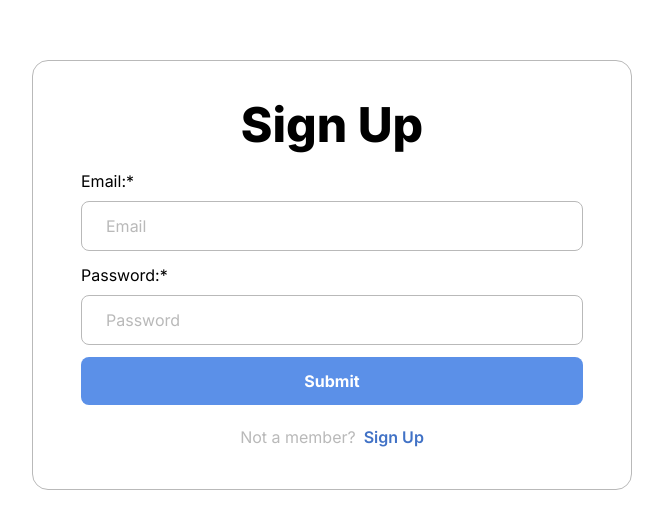
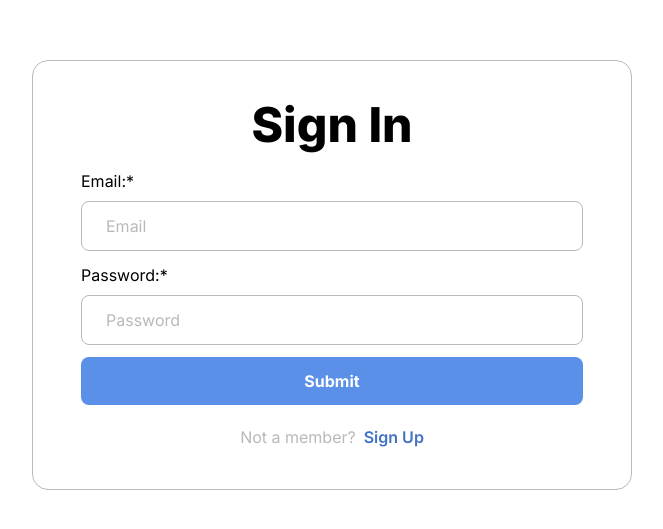
Before and after one commit to Namprik/pracdev2-frontend, a Next.js app: page /signIn in a window 1280 px wide. Shown: the part 125-654 px from the top of the page, without its empty margins (308-971 px from the left). Built offline with nearby package versions, Linux system fonts and the light colour scheme; no server answers.

Commit message:
style: edit word

```diff
--- a/src/app/signIn/page.tsx
+++ b/src/app/signIn/page.tsx
@@ -36,7 +36,7 @@ export default function SignIn() {
     <div className="bg-white w-screen h-screen min-w-fit min-h-fit place-content-center">
       <form onSubmit={onSubmit}>
         <div className="rounded-2xl border border-dp-border py-10 px-12 h-hit w-[600px] min-w-fit mx-auto space-y-5">
-          <h1 className="font-extrabold text-5xl text-center">Sign Up</h1>
+          <h1 className="font-extrabold text-5xl text-center">Sign In</h1>
           <div className="grid grid-flow-row gap-3">
             <TextInput
               label="Email"
```
